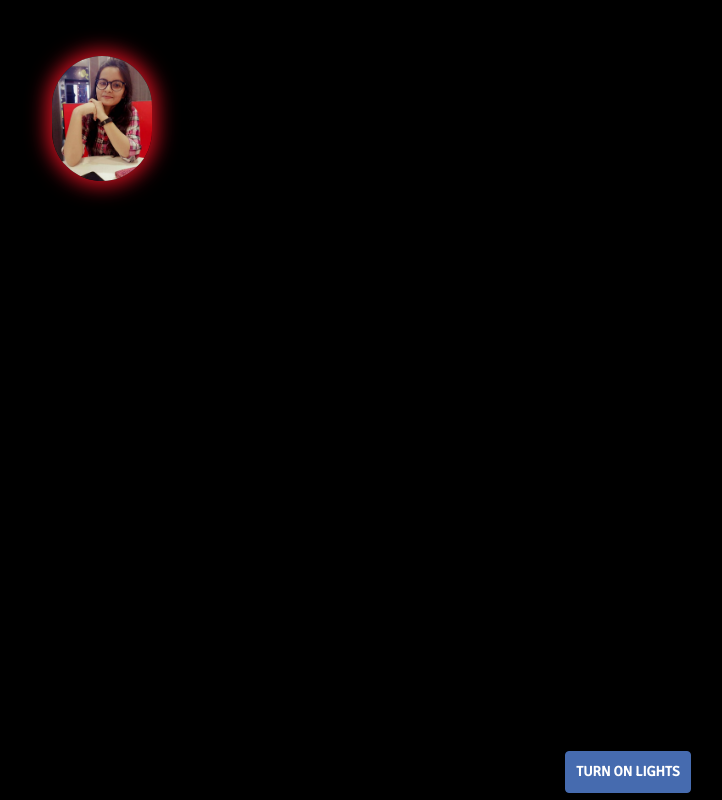
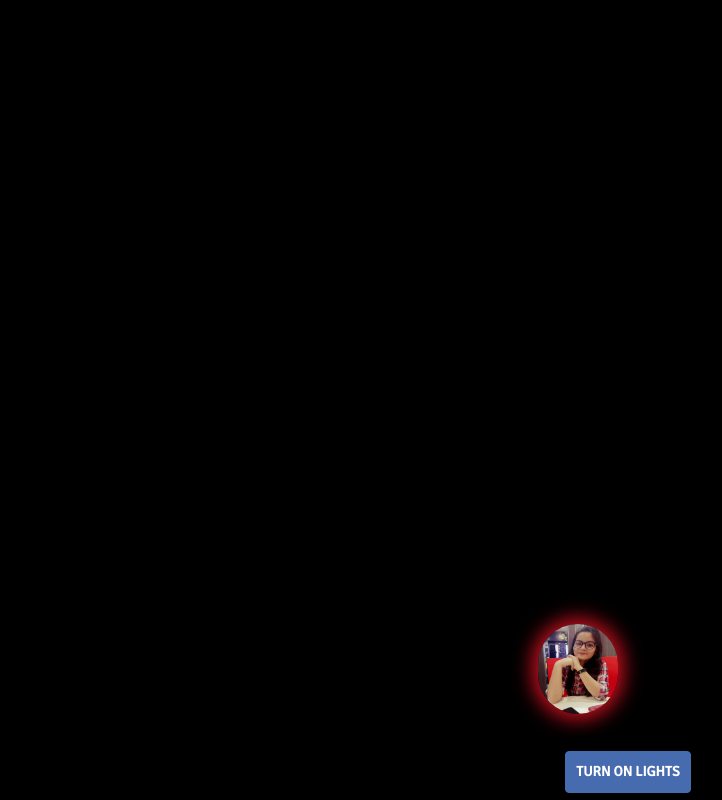
Before and after one commit to webdev-abhi/arpta_Bday, a plain HTML site: page index.html in a window 1280 px wide. Shown: the whole page, without its empty margins (12-734 px from the left). Drawn offline with nearby package versions, Linux system fonts and the light colour scheme.

Commit message:
Update stylesheet.css

```diff
--- a/stylesheet.css
+++ b/stylesheet.css
@@ -13,11 +13,11 @@ body {
 }
 .arpi{
       position: absolute;
-	  top: 7%;
-	  left: 5%;
-	  width: 100px;
-	  height: 125px;
-	  border-radius: 100px;
+	  top: 78%;
+	  left: 43%;
+	  width: 80px;
+	  height: 90px;
+	  border-radius: 90px;
 	  box-shadow: 0px 0px 20px 5px rgb(211, 16, 32);
 }
 .peach {
```
